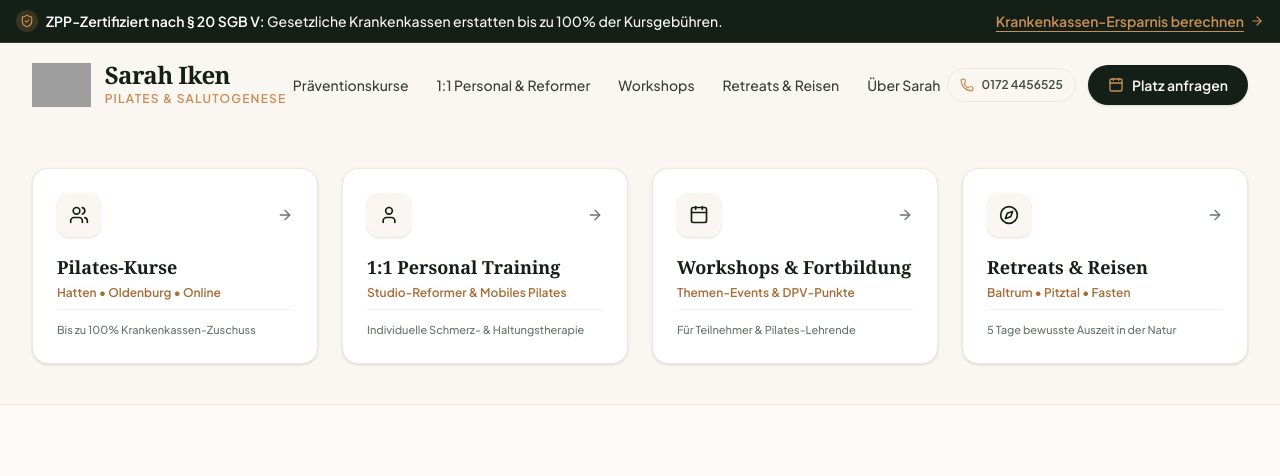
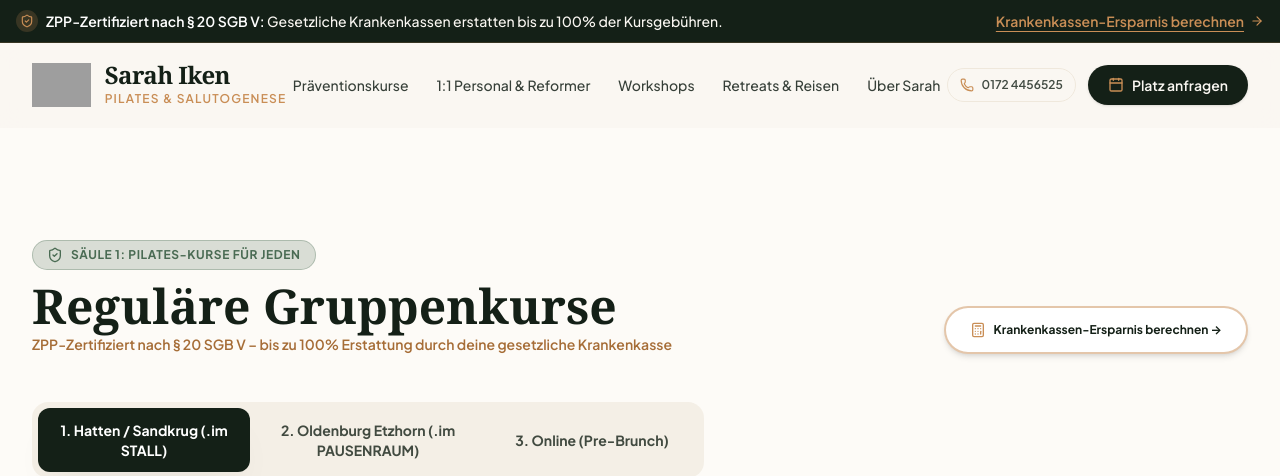
Before and after one commit to friesescholz-byte/Sarah-Iken-Pilates, a React (Vite) app: page / in a window 1280 px wide. Shown: the top 476 px of the page. Built offline with nearby package versions, Linux system fonts and the light colour scheme; grey boxes are pictures that could not be loaded; a web font is replaced by a local one.

Commit message:
Remove 4 pillars overview section

```diff
--- a/src/App.tsx
+++ b/src/App.tsx
@@ -1,7 +1,6 @@
 import React, { useState } from 'react';
 import { TopBar } from './components/TopBar';
 import { Header } from './components/Header';
-import { PillarsOverview } from './components/PillarsOverview';
 import { CourseExplorer } from './components/CourseExplorer';
 import { PersonalTraining } from './components/PersonalTraining';
 import { Workshops } from './components/Workshops';
@@ -38,12 +37,6 @@ export const App: React.FC = () => {
       />
 
       <main className="flex-1">
-        {/* 4. Die 4 Säulen auf einen Blick (Orientierungs-Leiste) */}
-        <PillarsOverview onSelectPillar={(pillarId) => {
-          const el = document.getElementById(pillarId);
-          if (el) el.scrollIntoView({ behavior: 'smooth' });
-        }} />
-
         {/* 6. Säule 1: Reguläre Pilates-Kurse für Jeden (Hatten, Oldenburg, Online) */}
         <CourseExplorer
           onOpenBooking={handleDirectBooking}
```
